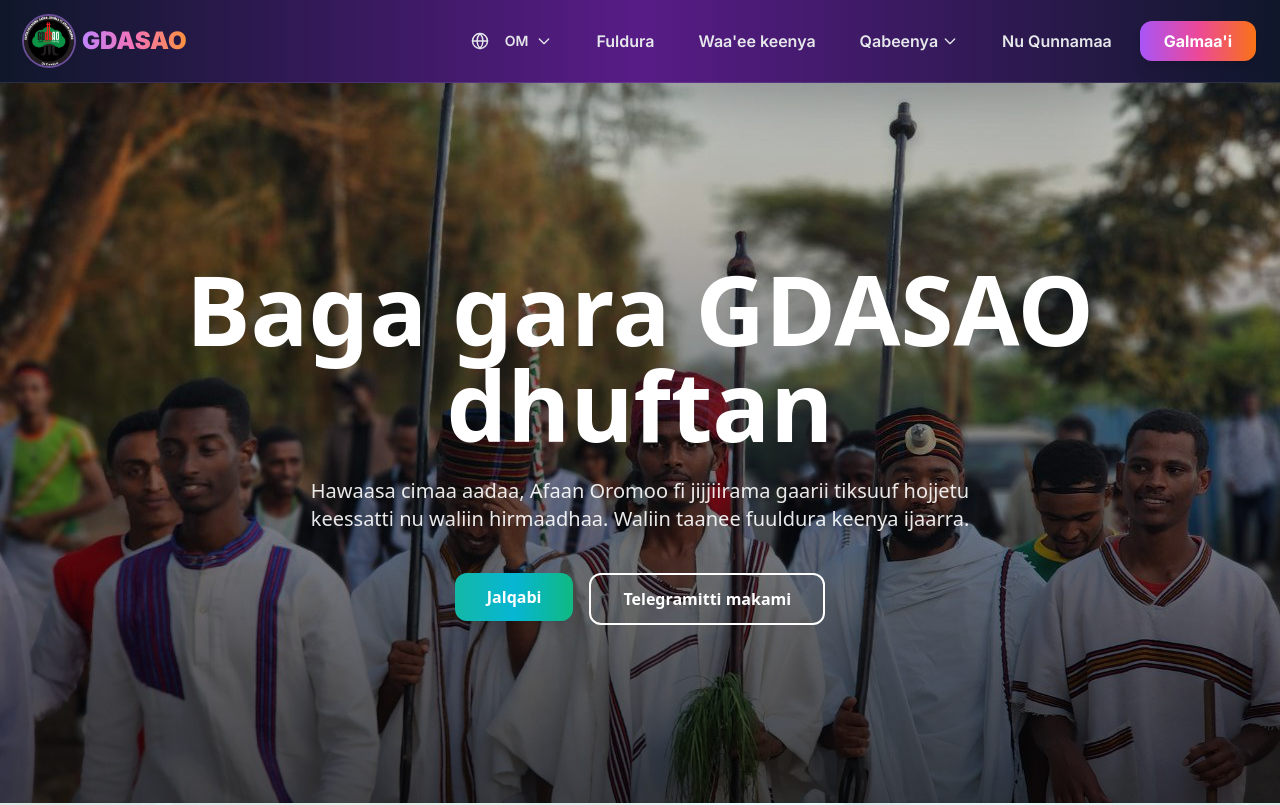
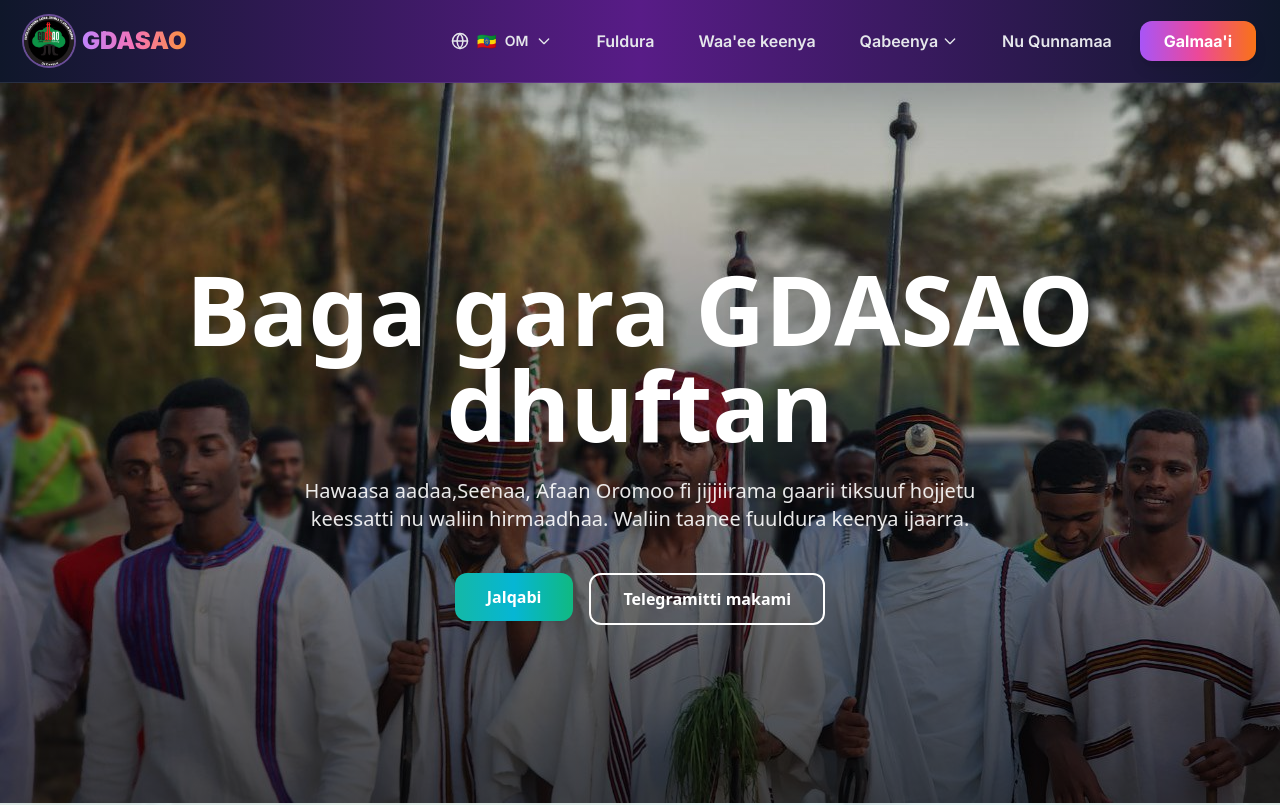
Before and after one commit to JidhaGuta/gdasao2, a Next.js app: page /om in a window 1280 px wide. Shown: the top 805 px of the page. Built offline with nearby package versions, Linux system fonts and the light colour scheme.

Commit message:
flag updated for navbar

```diff
--- a/app/messages/om.json
+++ b/app/messages/om.json
@@ -16,7 +16,7 @@
     "hero": {
       "alt": "Hawaasa GDASAO",
       "title": "Baga gara GDASAO dhuftan",
-      "description": "Hawaasa cimaa aadaa, Afaan Oromoo fi jijjiirama gaarii tiksuuf hojjetu keessatti nu waliin hirmaadhaa. Waliin taanee fuuldura keenya ijaarra.",
+      "description": "Hawaasa aadaa,Seenaa, Afaan Oromoo fi jijjiirama gaarii tiksuuf hojjetu keessatti nu waliin hirmaadhaa. Waliin taanee fuuldura keenya ijaarra.",
       "getStarted": "Jalqabi",
       "joinTelegram": "Telegramitti makami"
     },
--- a/components/LanguageSwitcher.tsx
+++ b/components/LanguageSwitcher.tsx
@@ -16,8 +16,8 @@ export default function LanguageSwitcher() {
   };
 
   const languages = [
+    { code: "om", name: "Afan Oromo", native: "Afaan Oromoo", flag: "🇪🇹" },
     { code: "en", name: "English", native: "English", flag: "🇺🇸" },
-    { code: "om", name: "Afan Oromo", native: "Afaan Oromoo", flag: "🇪🇹" },
   ];
 
   const handleLanguageChange = (locale: string) => {
--- a/components/Navbar.tsx
+++ b/components/Navbar.tsx
@@ -18,9 +18,16 @@ export default function Navbar() {
   const router = useRouter();
   const pathname = usePathname();
 
+  type Language = {
+    code: string;
+    name: string;
+    native: string;
+    flag: string; // ✅ REQUIRED
+  };
+
   const languages = [
-    { code: "om", name: "Afaan Oromoo", native: "Afaan Oromoo" },
-    { code: "en", name: "English", native: "English" },
+    { code: "om", name: "Afan Oromo", native: "Afaan Oromoo", flag: "🇪🇹" },
+    { code: "en", name: "English", native: "English", flag: "🇺🇸" },
   ];
 
   const switchLanguage = (newLocale: string) => {
--- a/i18n/routing.ts
+++ b/i18n/routing.ts
@@ -1,6 +1,6 @@
 export const routing = {
   locales: ["en", "om"],
-  defaultLocale: "en",
+  defaultLocale: "om",
   localePrefix: "as-needed",
 } as const;
 
```
